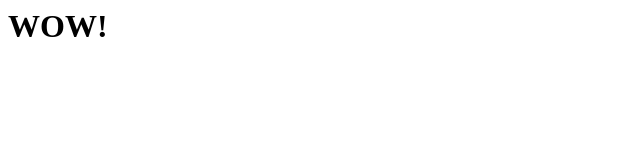
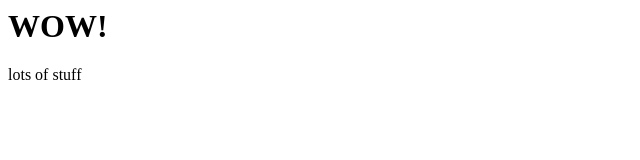
Before and after one commit to barbsimo/git_test, a plain HTML site: page index.html in a window 1280 px wide. Shown: the full height of the page, 0-640 px from the left. Drawn offline with Linux system fonts and the light colour scheme.

Commit message:
added body

```diff
--- a/index.html
+++ b/index.html
@@ -1 +1,2 @@
 <h1>WOW!</h1>
+<body>lots of stuff</body>
```
